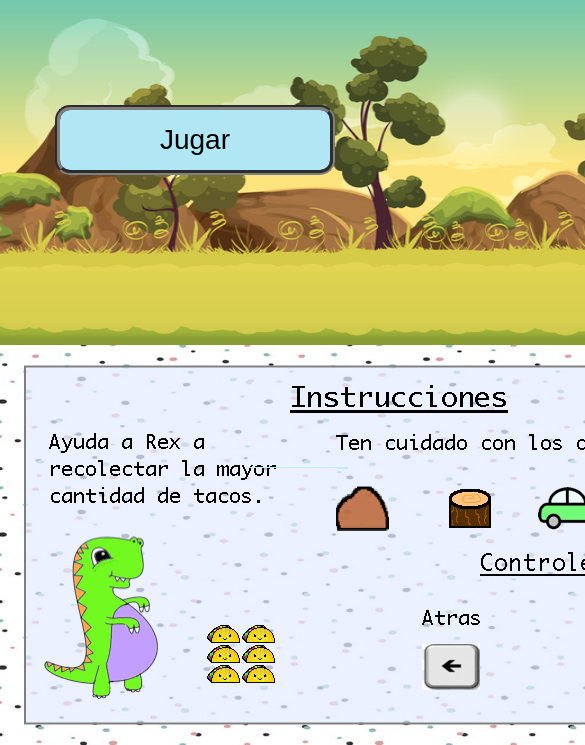
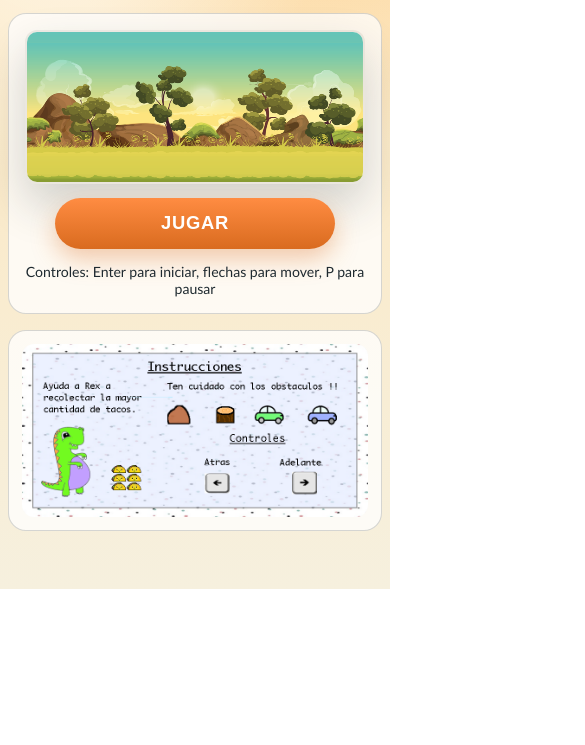
Before and after one commit to MontseOrtiz/Taco-Rex, a plain HTML site: page index.html in a window 390 px wide. Shown: the part 255-1000 px from the top of the page, 585 px wide, since content can reach past the window. After the commit the page ends 844 px from the top, so only its background shows below. Drawn offline with Linux system fonts and the light colour scheme.

Commit message:
feat(ui): refresh layout and responsive portfolio presentation

```diff
--- a/index.html
+++ b/index.html
@@ -1,5 +1,5 @@
 <!DOCTYPE html>
-<html lang="en">
+<html lang="es">
 <head>
     <meta charset="UTF-8">
     <meta name="viewport" content="width=device-width, initial-scale=1.0">
@@ -7,19 +7,24 @@
     <link rel="stylesheet" href="style.css">
     <title>Taco Rex</title>
 </head>
-<body background= "Imagenes/fondo .png">
+<body>
+    <main class="app-shell">
+        <header id="logo">
+            <img src="./Imagenes/LOGO1.png" alt="Taco Rex" width="400" height="150">
+            <p class="subtitle">Arcade runner hecho con JavaScript + Canvas</p>
+        </header>
 
-    <section id="logo">
-        <img src="./Imagenes/LOGO1.png" alt="Taco Rex" width="400" height="150">
-    </section>
-    <section id="canvasC">
+        <section id="canvasC" aria-label="Juego Taco Rex">
             <canvas id="canvas" width="900" height="400"></canvas>
             <button id="jugar">Jugar</button>
+            <p class="hint">Controles: Enter para iniciar, flechas para mover, P para pausar</p>
+        </section>
 
-    </section>
-    <section id="instru">
-        <img class="inst" src="./Imagenes/instrucciones.png" alt="Instrucciones" width="950" height="400">
-    </section>
+        <section id="instru" aria-label="Instrucciones">
+            <img class="inst" src="./Imagenes/instrucciones.png" alt="Instrucciones del juego" width="950" height="400">
+        </section>
+    </main>
+
     <script src="main.js"></script>
 </body>
 </html>
--- a/style.css
+++ b/style.css
@@ -1,64 +1,138 @@
-*{
+:root {
+    --bg-top: #ffe4b5;
+    --bg-bottom: #f6f0de;
+    --card: rgba(255, 255, 255, 0.75);
+    --ink: #1f2a30;
+    --accent: #ff8c42;
+    --accent-dark: #d96b1f;
+    --line: rgba(31, 42, 48, 0.18);
+}
+
+* {
+    box-sizing: border-box;
+}
+
+body {
+    margin: 0;
+    min-height: 100vh;
+    font-family: "Trebuchet MS", "Segoe UI", sans-serif;
+    color: var(--ink);
+    background:
+        radial-gradient(circle at 15% 20%, rgba(255, 255, 255, 0.6), transparent 35%),
+        radial-gradient(circle at 85% 15%, rgba(255, 196, 120, 0.45), transparent 35%),
+        linear-gradient(180deg, var(--bg-top), var(--bg-bottom));
+}
+
+.app-shell {
+    width: min(1080px, 100% - 2rem);
     margin: 0 auto;
+    padding: 1.5rem 0 2rem;
 }
-#logo{
+
+#logo {
     display: flex;
-    justify-content: center;
     flex-direction: column;
     align-items: center;
-    height: 200px;
-    width: 100%;
-    background-color:rgba(177, 245, 217, 0.2);;
-
-
+    gap: 0.45rem;
+    padding: 1.1rem;
+    border: 1px solid var(--line);
+    border-radius: 18px;
+    background: var(--card);
+    backdrop-filter: blur(2px);
 }
 
-#canvasC{
-    display: flex;
-    justify-content: center;
-    flex-direction: column;
-    align-items: center;
-    background-color: rgba(209, 177, 245, 0.2);
-    position: relative;
+.subtitle {
+    margin: 0;
+    font-size: 0.95rem;
+    letter-spacing: 0.04em;
+    text-transform: uppercase;
 }
 
-button{
-    background-color: rgb(177, 231, 245);
-    width: 280px;
-    height: 70px;
-    border-style: groove;
-    border-radius: 15px;
-    border-width: 5px;
-    border-color: gray;
-    font-size: 28px;
-    text-align: center;
-    margin-top: 40px;
-
-
-}
-#jugar{
-    position: absolute;
-    top: 120px;
-    left: 0;
-    right: 0;
-
-
+#canvasC {
+    position: relative;
+    margin-top: 1rem;
+    border: 1px solid var(--line);
+    border-radius: 18px;
+    padding: 1rem;
+    background: var(--card);
+    display: grid;
+    gap: 0.9rem;
+    justify-items: center;
 }
 
-/* #instrucciones{
-    position: absolute;
-    top: 200px;
-    left: 0;
-    right: 0;
-} */
+#canvas {
+    width: 100%;
+    max-width: 900px;
+    height: auto;
+    border-radius: 12px;
+    border: 2px solid rgba(0, 0, 0, 0.08);
+    box-shadow: 0 20px 45px rgba(31, 42, 48, 0.2);
+}
 
-.ocultar{
+button {
+    appearance: none;
+    border: 0;
+    border-radius: 999px;
+    padding: 0.9rem 2.6rem;
+    min-width: 220px;
+    font-size: 1.15rem;
+    font-weight: 800;
+    letter-spacing: 0.04em;
+    text-transform: uppercase;
+    color: #fff;
+    background: linear-gradient(180deg, var(--accent), var(--accent-dark));
+    box-shadow: 0 10px 24px rgba(217, 107, 31, 0.35);
+    cursor: pointer;
+    transition: transform 140ms ease, box-shadow 140ms ease;
+}
+
+button:hover {
+    transform: translateY(-1px);
+    box-shadow: 0 14px 28px rgba(217, 107, 31, 0.4);
+}
+
+button:active {
+    transform: translateY(1px);
+}
+
+.hint {
+    margin: 0;
+    font-size: 0.88rem;
+    text-align: center;
+}
+
+#instru {
+    margin-top: 1rem;
+    border: 1px solid var(--line);
+    border-radius: 18px;
+    padding: 0.8rem;
+    background: var(--card);
+}
+
+.inst {
+    width: 100%;
+    height: auto;
+    display: block;
+    border-radius: 12px;
+}
+
+.ocultar {
     display: none;
 }
 
-#instru{
-    display: flex;
+@media (max-width: 800px) {
+    .app-shell {
+        width: min(1080px, 100% - 1rem);
+        padding-top: 1rem;
+    }
+
+    #logo img {
+        width: min(80vw, 360px);
+        height: auto;
+    }
+
+    button {
+        width: 100%;
+        max-width: 280px;
+    }
 }
-.inst{
-    justify-content: center;
-}
```
